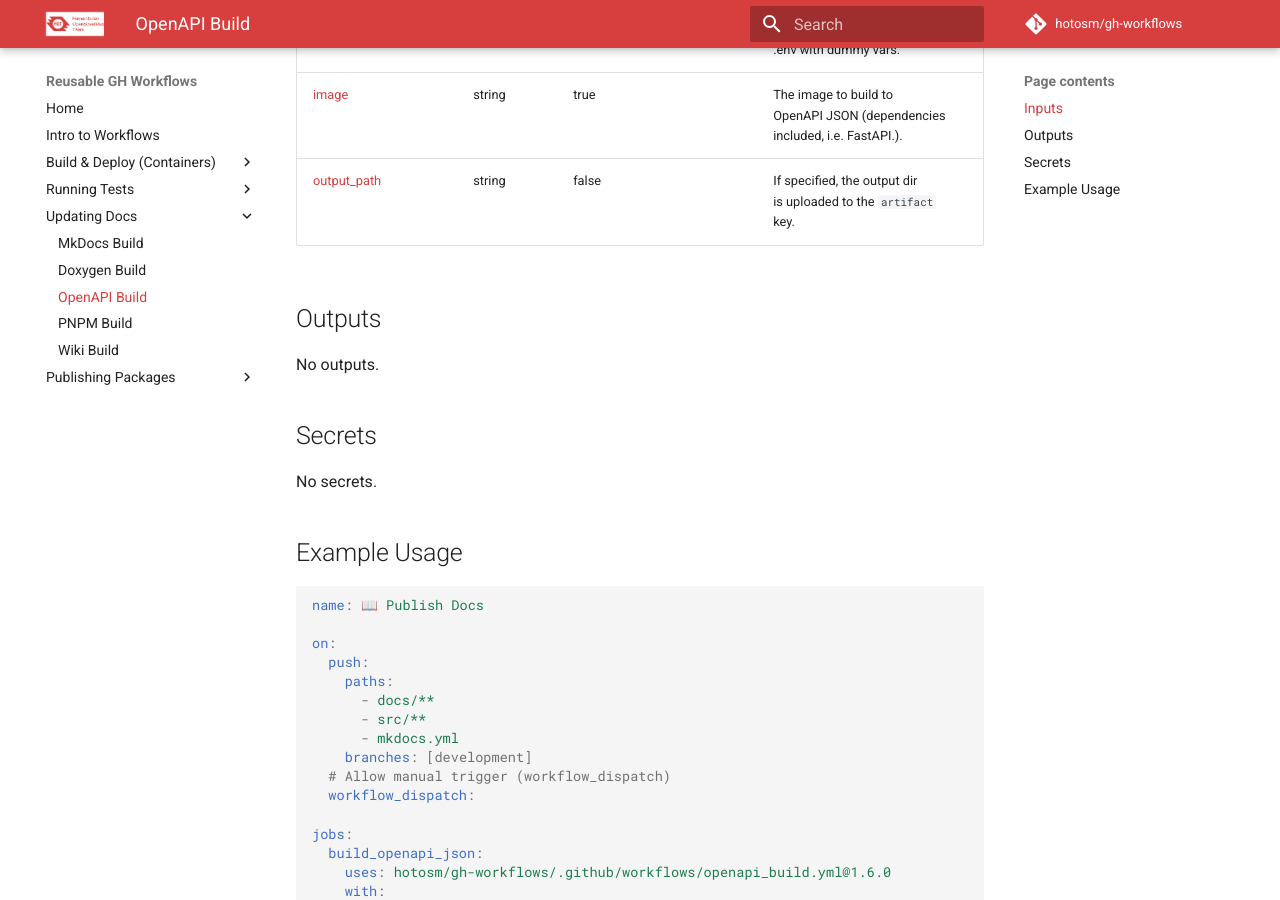
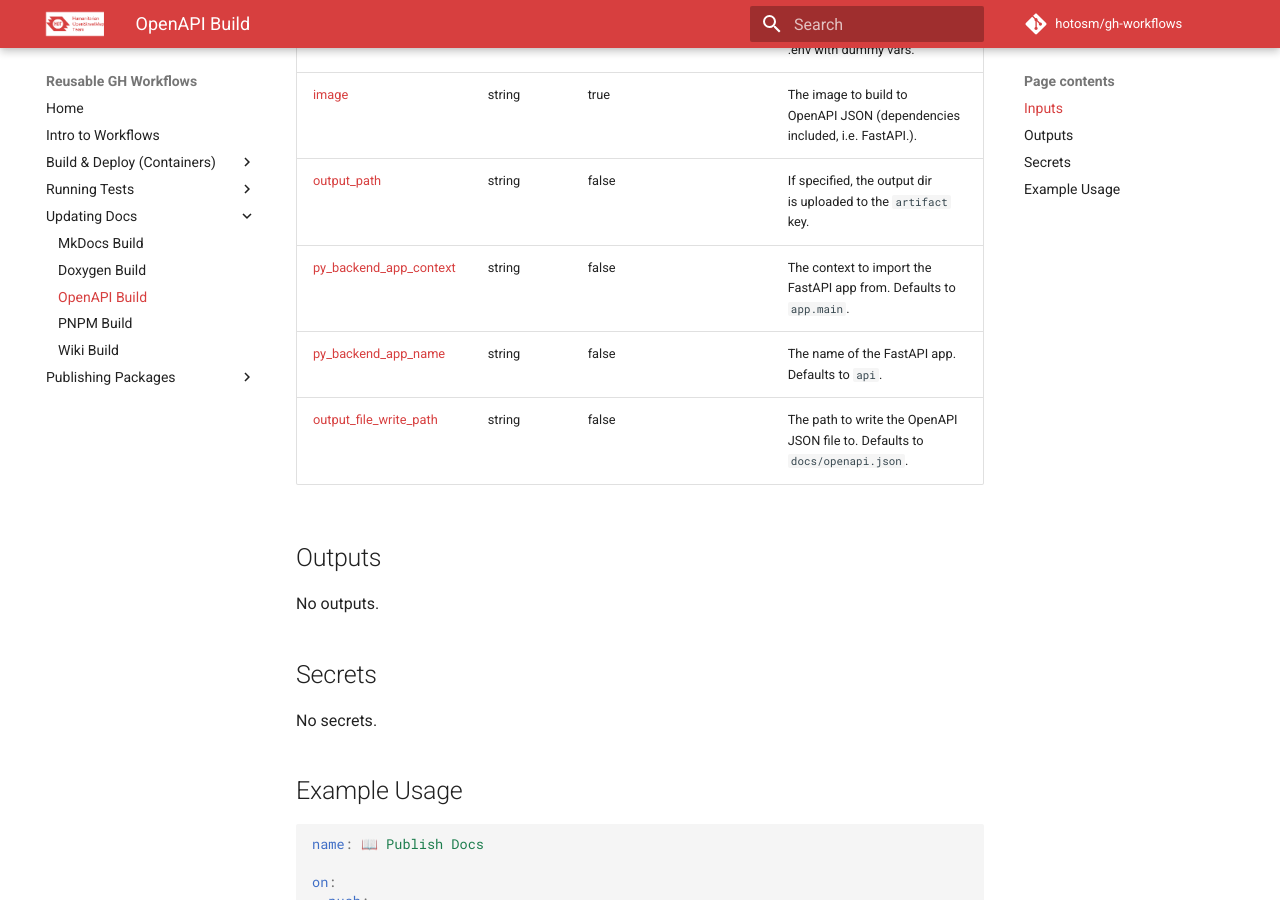
Before and after one commit to hotosm/gh-workflows, an MkDocs documentation site: the page built from docs/openapi_build.md, in a window 1280 px wide and 900 px high, scrolled down 356 px. Built offline with MkDocs 1.6.1 and Material for MkDocs 9.7.7, drawn with Linux system fonts in a browser that asks for light colours; comment, search, counter and statistics services are not loaded.

Commit message:
dynamic params for backend app context, app name and output json file write path

```diff
--- a/docs/openapi_build.md
+++ b/docs/openapi_build.md
@@ -6,11 +6,14 @@ Build OpenAPI YAML for use in Swagger or ReDoc documentation sites.
 
 <!-- AUTO-DOC-INPUT:START - Do not remove or modify this section -->
 
-| INPUT                                                                                           | TYPE   | REQUIRED | DEFAULT | DESCRIPTION                                                                         |
-| ----------------------------------------------------------------------------------------------- | ------ | -------- | ------- | ----------------------------------------------------------------------------------- |
-| <a name="input_example_env_file_path"></a>[example_env_file_path](#input_example_env_file_path) | string | true     |         | FastAPI must start with an <br>environment set. Path to a <br>.env with dummy vars. |
-| <a name="input_image"></a>[image](#input_image)                                                 | string | true     |         | The image to build to <br>OpenAPI JSON (dependencies included, i.e. FastAPI.).      |
-| <a name="input_output_path"></a>[output_path](#input_output_path)                               | string | false    |         | If specified, the output dir <br>is uploaded to the `artifact` <br>key.             |
+| INPUT                                                                                              | TYPE   | REQUIRED | DEFAULT | DESCRIPTION                                                                         |
+| -------------------------------------------------------------------------------------------------- | ------ | -------- | ------- | ----------------------------------------------------------------------------------- |
+| <a name="input_example_env_file_path"></a>[example_env_file_path](#input_example_env_file_path)    | string | true     |         | FastAPI must start with an <br>environment set. Path to a <br>.env with dummy vars. |
+| <a name="input_image"></a>[image](#input_image)                                                    | string | true     |         | The image to build to <br>OpenAPI JSON (dependencies included, i.e. FastAPI.).      |
+| <a name="input_output_path"></a>[output_path](#input_output_path)                                  | string | false    |         | If specified, the output dir <br>is uploaded to the `artifact` <br>key.             |
+| <a name="input_py_backend_app_context"></a>[py_backend_app_context](#input_py_backend_app_context) | string | false    |         | The context to import the FastAPI app from. Defaults to `app.main`.                 |
+| <a name="input_py_backend_app_name"></a>[py_backend_app_name](#input_py_backend_app_name)          | string | false    |         | The name of the FastAPI app. Defaults to `api`.                                     |
+| <a name="input_output_file_write_path"></a>[output_file_write_path](#input_output_file_write_path) | string | false    |         | The path to write the OpenAPI JSON file to. Defaults to `docs/openapi.json`.        |
 
 <!-- AUTO-DOC-INPUT:END -->
 
```
Also changed, not shown: 1 other file.
